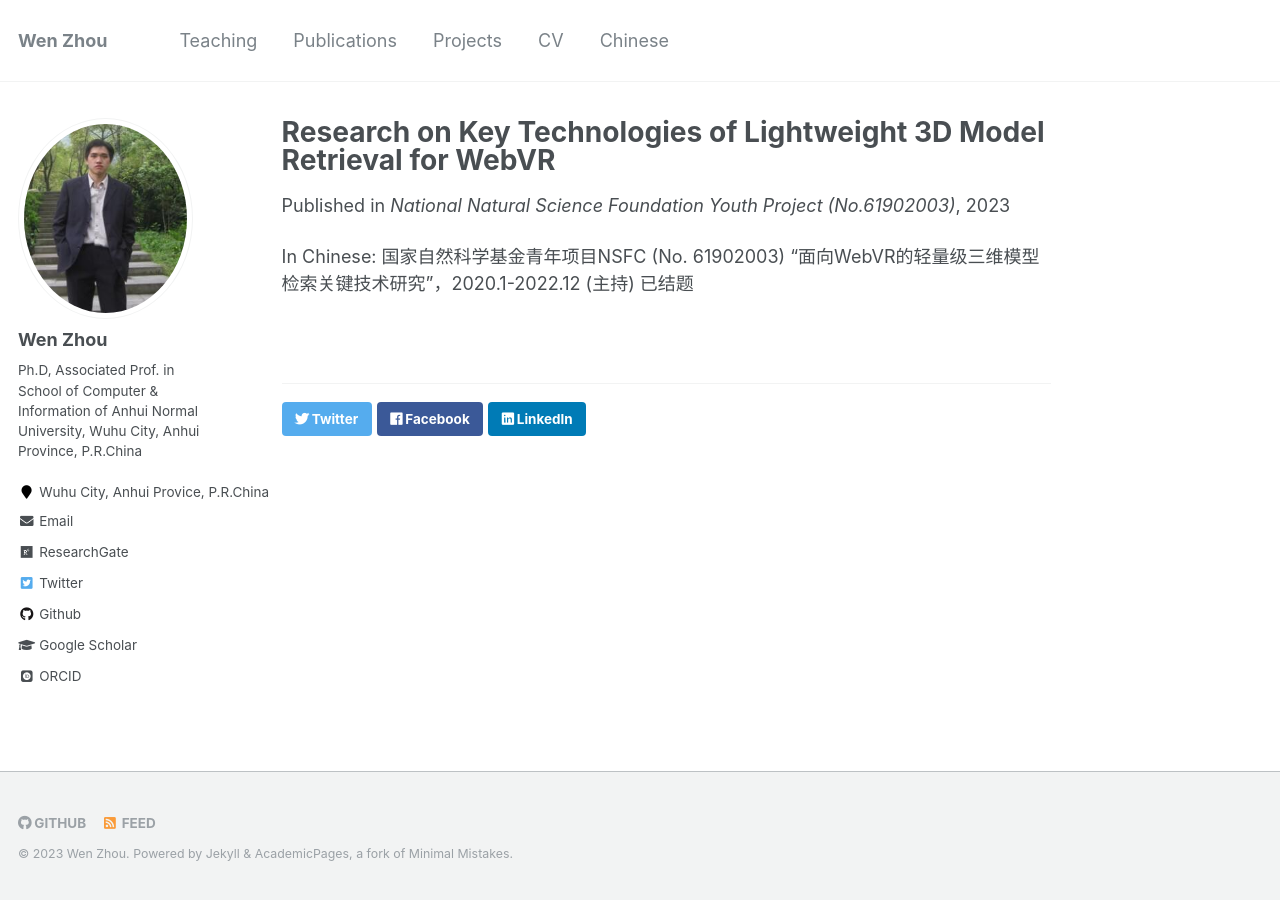
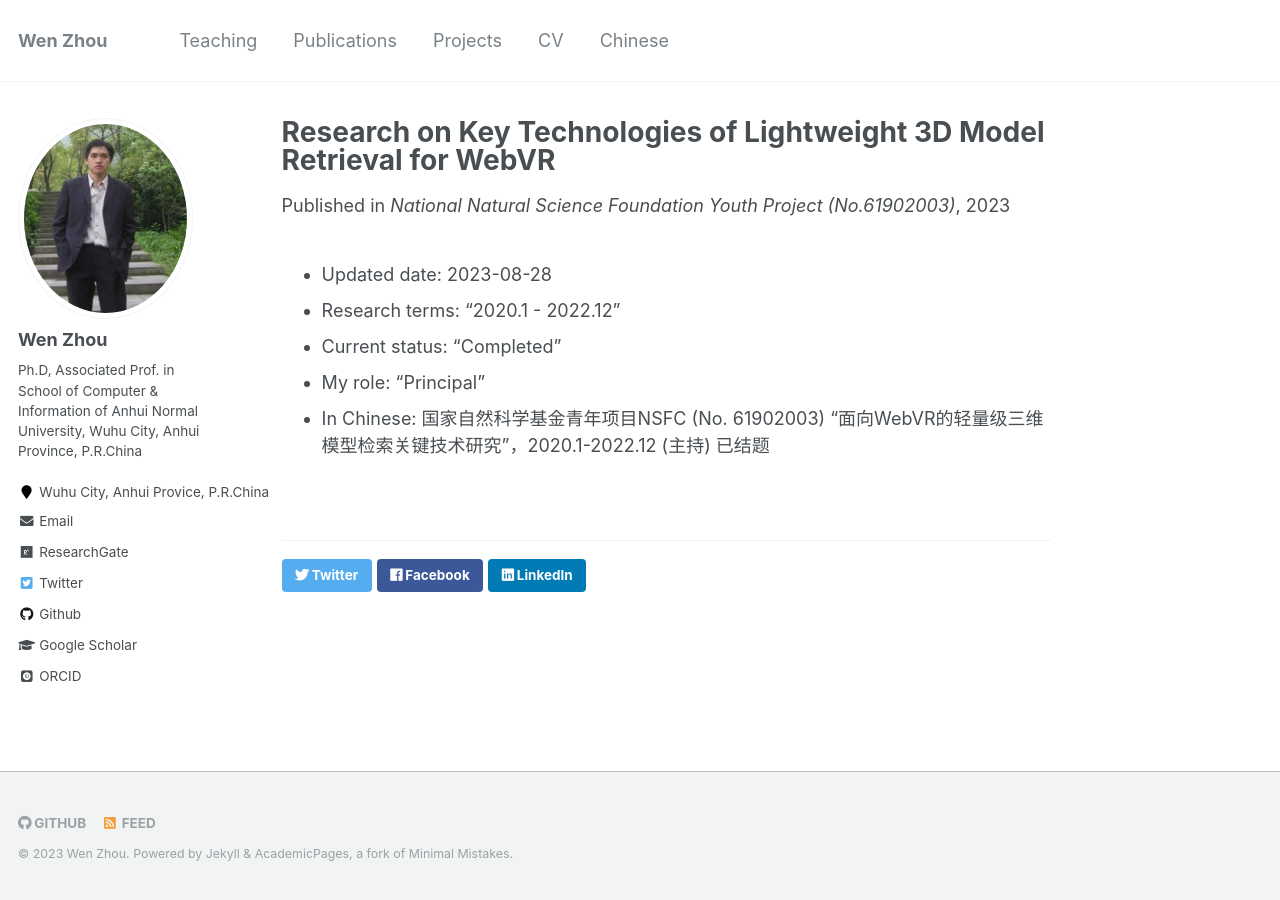
Before and after one commit to zhouwen327/zhouwen327.github.io, a Jekyll site: the page built from _projects/project01.md, in a window 1280 px wide. Built offline with Jekyll 4.4.1, drawn with Linux system fonts in a browser that asks for light colours; some web fonts are replaced.

Commit message:
Update project01.md

```diff
--- a/_projects/project01.md
+++ b/_projects/project01.md
@@ -2,13 +2,11 @@
 title: "Research on Key Technologies of Lightweight 3D Model Retrieval for WebVR"
 collection: Projects
 type: "Projects"
-permalink: /projects/projects
+permalink: /projects/projects/
 venue: "National Natural Science Foundation Youth Project (No.61902003)"
-date: 2023-08-28
-research terms: "2020.1 - 2022.12"
-status: "Completed"
-role: "Principal"
 ---
-
-In Chinese:
-国家自然科学基金青年项目NSFC (No. 61902003) “面向WebVR的轻量级三维模型检索关键技术研究”，2020.1-2022.12 (主持) 已结题
+- Updated date: 2023-08-28
+- Research terms: "2020.1 - 2022.12"
+- Current status: "Completed"
+- My role: "Principal"
+- In Chinese: 国家自然科学基金青年项目NSFC (No. 61902003) “面向WebVR的轻量级三维模型检索关键技术研究”，2020.1-2022.12 (主持) 已结题
```
